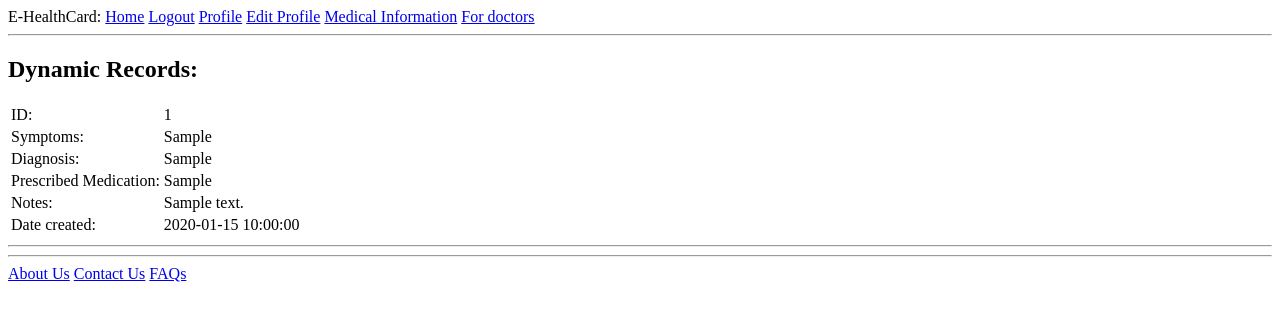
After one commit to ninadsachania/e-healthcard, a Flask app: page /doctor/view_all_records in a window 1280 px wide. The commit adds this page. Shown: the top 321 px of the page. Run offline with Flask 2, Linux system fonts and the light colour scheme; a user stored in the database is signed in; tables that the repository leaves empty hold one stand-in row (values such as "Sample post").

Commit message:
Add functionality so the doctors can see all the dynamic records they have submitted.

```diff
--- a/app/routes.py
+++ b/app/routes.py
@@ -466,5 +466,17 @@ def dynamic_records():
 
     return render_template('view_dynamic_records.html', title='View Dynamic Records', form=form)
 
+
+@app.route('/doctor/view_all_records')
+@login_required
+@is_doctor
+@is_verified_doctor
+def view_all_records():
+    doctor_id = Doctor.query.filter_by(user_id=current_user.id).first().doctor_id
+    records = DynamicInformation.query.filter_by(doctor_id=doctor_id).all()
+
+    return render_template('view_all_dynamic_records.html', records=records)
+
+
 if __name__ == '__main__':
     app.run(debug=True)
--- a/app/templates/for_doctors.html
+++ b/app/templates/for_doctors.html
@@ -7,6 +7,7 @@
     <p><a href="{{ url_for('doctor_profile') }}">Profile</a></p>
     <p><a href="{{ url_for('static_record') }}">View static information</a></p>
     <p><a href="{{ url_for('dynamic_records') }}">View dynamic records</a></p>
+    <p><a href="{{ url_for('view_all_records') }}">View all the records</a></p>
 {% else %}
     <!-- This link should only be shown if the user is not a registered doctor. -->
     <p>Click <a href="{{ url_for('doctor_registration') }}">here</a> to register yourself.</p>
--- /dev/null
+++ b/app/templates/view_all_dynamic_records.html
@@ -0,0 +1,41 @@
+{% extends 'base.html' %}
+
+{% block content %}
+<h2>Dynamic Records:</h2>
+
+{% for record in records %}
+    <table>
+        <tr>
+            <td>ID:</td>
+            <td>{{ record['id'] }}</td>
+        </tr>
+
+        <tr>
+            <td>Symptoms:</td>
+            <td>{{ record['symptoms'] }}</td>
+        </tr>
+
+        <tr>
+            <td>Diagnosis:</td>
+            <td>{{ record['diagnosis'] }}</td>
+        </tr>
+
+        <tr>
+            <td>Prescribed Medication:</td>
+            <td>{{ record['prescribed_medication'] }}</td>
+        </tr>
+
+        <tr>
+            <td>Notes:</td>
+            <td>{{ record['notes'] }}</td>
+        </tr>
+
+        <tr>
+            <td>Date created:</td>
+            <td>{{ record['date_created'] }}</td>
+        </tr>
+    </table>
+
+    <hr>
+{% endfor %}
+{% endblock %}
```
